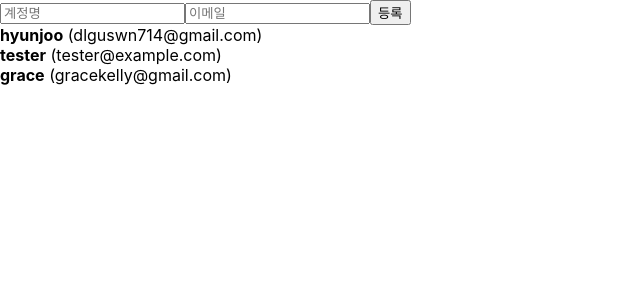
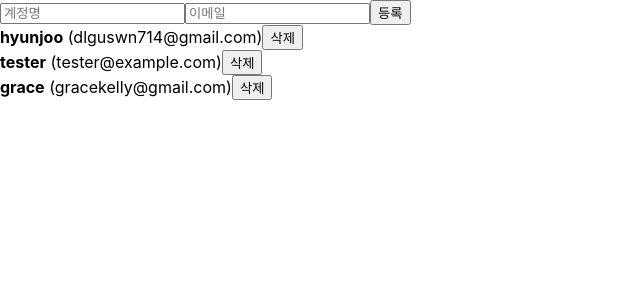
Before and after one commit to Hyun-Joo/begin-react, a React (Create React App) app: page / in a window 1280 px wide. Shown: the top 300 px of the page, without its empty margins (0-640 px from the left). Built offline with nearby package versions, Linux system fonts and the light colour scheme.

Commit message:
User 배열 항목 delete

```diff
--- a/src/App.js
+++ b/src/App.js
@@ -49,7 +49,10 @@ function App() {
         })
         //console.log(nextId.current); // 4
         nextId.current += 1;
-    }
+    };
+    const onRemove = id => {
+        setUsers(users.filter(user => user.id !== id));
+    };
 
     return (
         <>
@@ -58,7 +61,7 @@ function App() {
                         onChange={onChange}
                         onCreate={onCreate}
             />
-            <UserList users={users} />
+            <UserList users={users} onRemove={onRemove} />
         </>
     );
 }
--- a/src/UserList.js
+++ b/src/UserList.js
@@ -1,19 +1,27 @@
 import React from 'react';
 
-function User({ user }){
+function User({ user, onRemove }){
+    const { username, email, id } = user;
     return (
         <div>
-            <b>{user.username}</b> <span>({user.email})</span>
+            <b>{username}</b> <span>({email})</span>
+            {/*onRemove(id)로 하면 컴포넌트가 렌더링될 시 onRemove 호출, 함수를 호출하는 함수를 넣어줘야 함*/}
+            <button onClick={() => onRemove(id)}>삭제</button>
         </div>
     )
 }
 
-function UserList({ users }){
+function UserList({ users, onRemove }){
     return (
         <div>
             {
-                users.map(user => //(user,index) 식으로 해도 되지만 웬만하면 id값을...
-                    (<User user={user} key={user.id} />)
+                users.map(user => (//(user,index) 식으로 해도 되지만 웬만하면 id값을...
+                        <User
+                            user={user}
+                            key={user.id}
+                            onRemove={onRemove}
+                        />
+                    )
                 )
             }
         </div>
```
